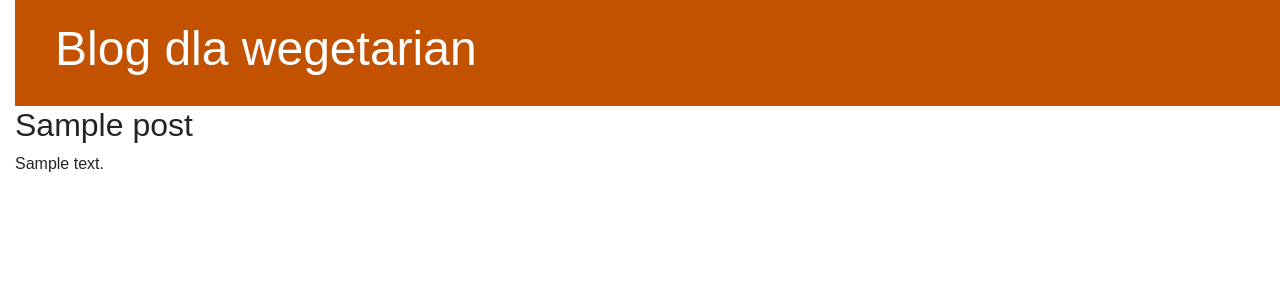
After one commit to gabrielamadalska/djangoblog, a Django app: template blog/templates/blog/post_detail.html in a window 1280 px wide. The commit adds this page. Shown: the top 300 px of the page. Run offline with Django 3.2, Linux system fonts and the light colour scheme; the template is opened without the code that fills it: most values are stand-ins (such as "Sample title", 1, 10 or a date in 2020).

Commit message:
New html template and fix misteakes.

```diff
--- a/blog/templates/blog/base.html
+++ b/blog/templates/blog/base.html
@@ -8,7 +8,7 @@
         </head>
 <body>
 <div class="page-header">
-    <h1><a href ="">Blog dla wegetarian</a></h1>
+    <h1><a href ="/">Blog dla wegetarian</a></h1>
 </div>
 <div>
 
--- /dev/null
+++ b/blog/templates/blog/post_detail.html
@@ -0,0 +1,13 @@
+{%  extends 'blog/base.html' %}
+
+{%  block content  %}
+    <div class="post">
+        {% if post_publish_date  %}
+        <div class="date">
+            {{ post.publish_date }}
+        </div>
+        {% endif %}
+        <h2>{{ post.title }}</h2>
+        <p>{{ post.text|linebreaksbr }}</p>
+    </div>
+{% endblock %}
--- a/blog/templates/blog/post_list.html
+++ b/blog/templates/blog/post_list.html
@@ -1,4 +1,5 @@
     {% extends 'blog/base.html' %}
+
     {%  block content %}
         {% for post in posts %}
 
@@ -6,7 +7,7 @@
                 <div class="data">
                 <p>Opublikowany {{ post.publish_date  }}</p>
                 </div>
-            <h2><a href="">{{  post.title  }}</a></h2>
+            <h2><a href="{% url  'post_detail' pk=post.pk  %}">{{  post.title  }}</a></h2>
             <em>{{  post.text|linebreaksbr }}</em>
             </div>
             {% endfor %}
--- a/blog/urls.py
+++ b/blog/urls.py
@@ -3,7 +3,8 @@ from . import views
 
 
 urlpatterns = [
-    path('', views.post_list, name = 'post_list')
+    path('', views.post_list, name = 'post_list'),
+    path('post/<int:pk>', views.post_detail, name='post_detail'),
 
 
 ]
```
Also changed, not shown: blog/views.py (+5 -2 lines).
